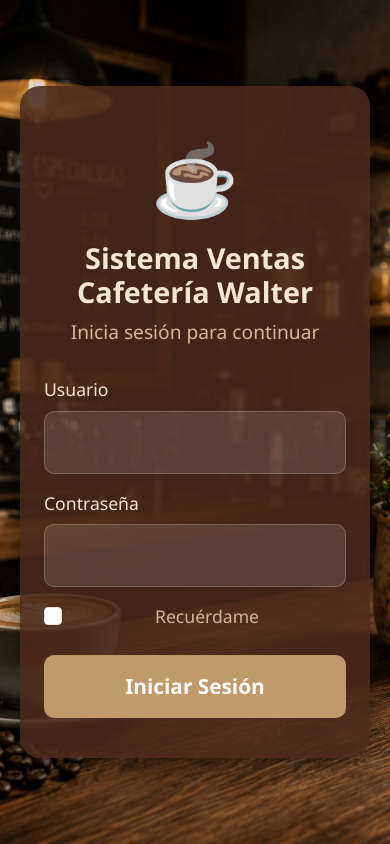
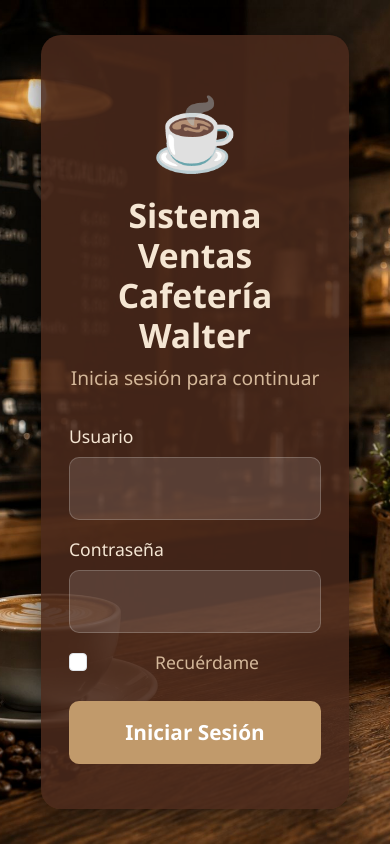
Before and after one commit to luismiguel2017/ventas-flask, a Flask app: page /login in a window 390 px wide. Run offline with Flask 3, Linux system fonts and the light colour scheme; some libraries are stand-ins or nearby versions.

Commit message:
Actualización de app.py y estilos, agregado login

```diff
--- a/static/login.css
+++ b/static/login.css
@@ -106,8 +106,37 @@ h2 {
 @media (max-width: 576px) {
     .login-container {
         padding: 40px 24px;
+        max-width: 95%;
     }
     h2 {
-        font-size: 1.8rem;
+        font-size: 2rem;
     }
 }
+
+@media (min-width: 390px) and (max-width: 430px) {
+    .login-container {
+        max-width: 88%;
+        padding: 45px 28px;
+    }
+    h2 {
+        font-size: 2.1rem;
+    }
+}
+
+@media (min-width: 430px) and (max-width: 576px) {
+    .login-container {
+        max-width: 85%;
+        padding: 50px 35px;
+    }
+    h2 {
+        font-size: 2.3rem;
+    }
+    .form-control {
+        font-size: 1.3rem;
+        padding: 18px;
+    }
+    .btn-coffee {
+        font-size: 1.4rem;
+        padding: 18px;
+    }
+}
```
